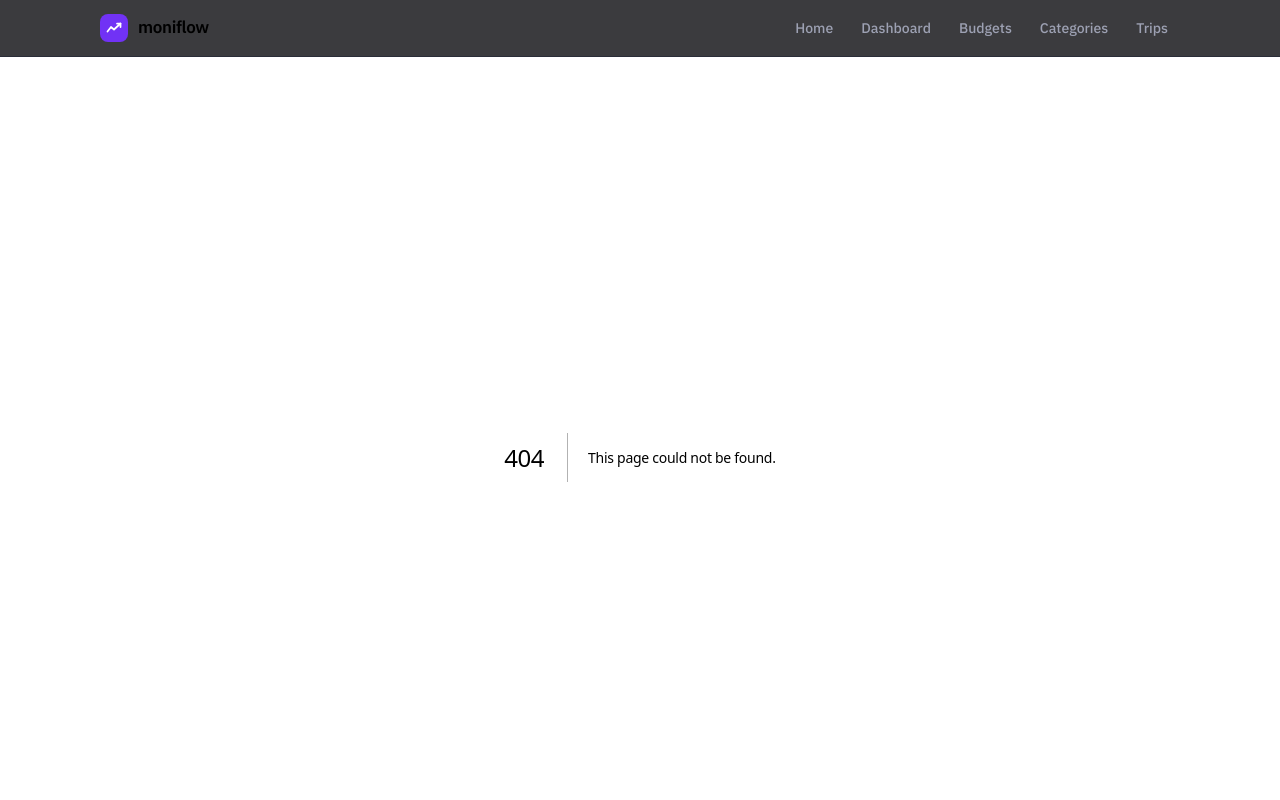
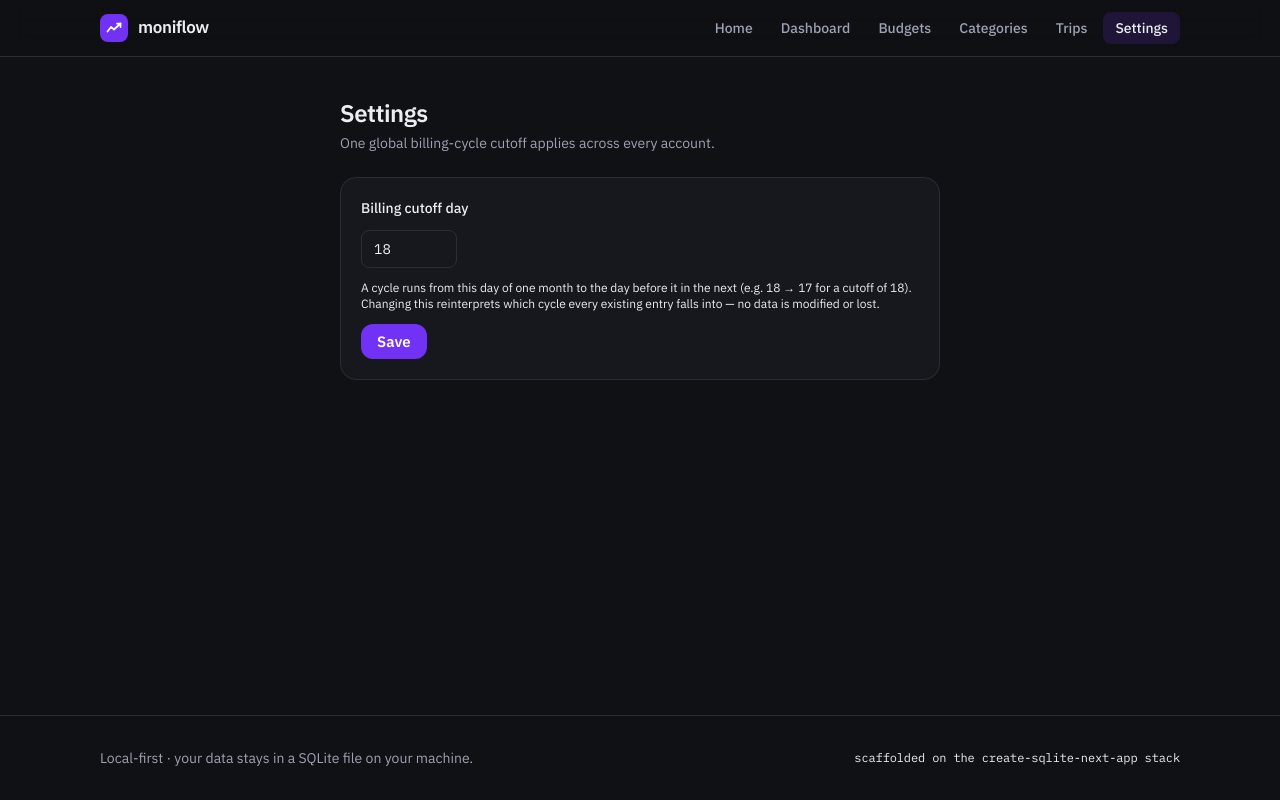
Before and after one commit to choieunsoh/moniflow, a Next.js app: page /settings in a window 1280 px wide. Before the commit this address had no page. Shown: the top 800 px of the page. Built offline with nearby package versions, Linux system fonts and the light colour scheme; no server answers; the database is empty.

Commit message:
feat(app): add /settings page for the billing cutoff
Server component with a form bound to setCutoffAction; prefills the current cutoff (default 18) and explains that changing it reinterprets cycle history rather than modifying data. Adds the nav link.

```diff
--- /dev/null
+++ b/src/app/settings/page.tsx
@@ -0,0 +1,51 @@
+// Reads the local SQLite DB per request, same as /dashboard — opt out of static generation.
+export const dynamic = 'force-dynamic';
+
+import { initDb } from '@db/client';
+import { ensureSettingsTable } from '@features/settings/schema';
+import { getCutoff } from '@features/settings/queries';
+import { setCutoffAction } from '@features/settings/actions';
+
+export default function SettingsPage() {
+  const db = initDb();
+  ensureSettingsTable(db);
+  const cutoff = getCutoff(db);
+
+  return (
+    <div className="mx-auto flex max-w-[640px] flex-col gap-6 px-5 py-10">
+      <header className="flex flex-col gap-1">
+        <h1 className="text-2xl font-semibold">Settings</h1>
+        <p className="text-sm" style={{ color: 'var(--color-muted)' }}>
+          One global billing-cycle cutoff applies across every account.
+        </p>
+      </header>
+
+      <section className="panel flex flex-col gap-4 p-5">
+        <form action={setCutoffAction} className="flex flex-col gap-3">
+          <label htmlFor="day" className="text-sm font-medium">
+            Billing cutoff day
+          </label>
+          <input
+            id="day"
+            name="day"
+            type="number"
+            min={1}
+            max={28}
+            defaultValue={cutoff}
+            required
+            className="w-24 rounded-[var(--radius-sm)] border px-3 py-2 text-sm"
+            style={{ borderColor: 'var(--color-border)' }}
+          />
+          <p className="text-xs" style={{ color: 'var(--color-faint)' }}>
+            A cycle runs from this day of one month to the day before it in the next (e.g. 18 → 17
+            for a cutoff of 18). Changing this reinterprets which cycle every existing entry falls
+            into — no data is modified or lost.
+          </p>
+          <button type="submit" className="btn btn-primary w-fit">
+            Save
+          </button>
+        </form>
+      </section>
+    </div>
+  );
+}
--- a/src/shared/ui/Nav.tsx
+++ b/src/shared/ui/Nav.tsx
@@ -9,6 +9,7 @@ const LINKS = [
   { href: '/budgets', label: 'Budgets' },
   { href: '/categories', label: 'Categories' },
   { href: '/trips', label: 'Trips' },
+  { href: '/settings', label: 'Settings' },
 ] as const;
 
 export function Nav() {
```
